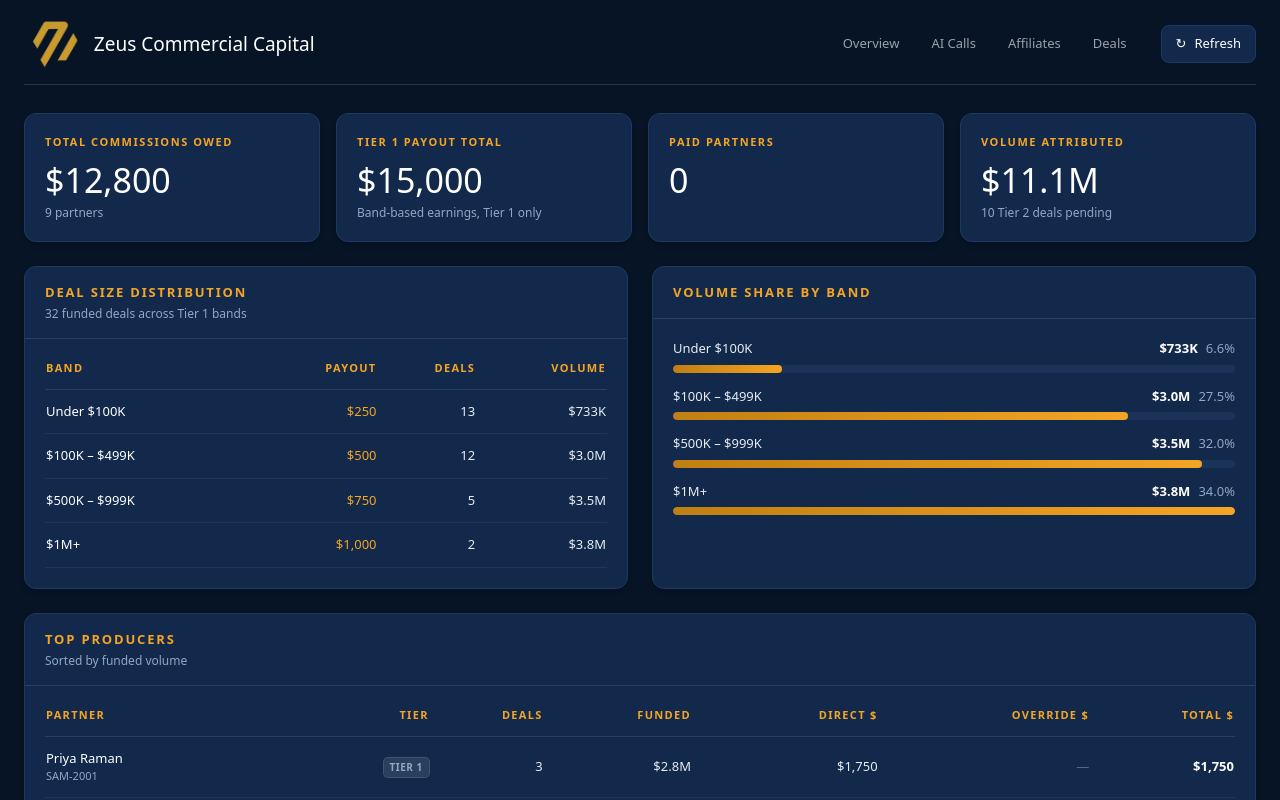
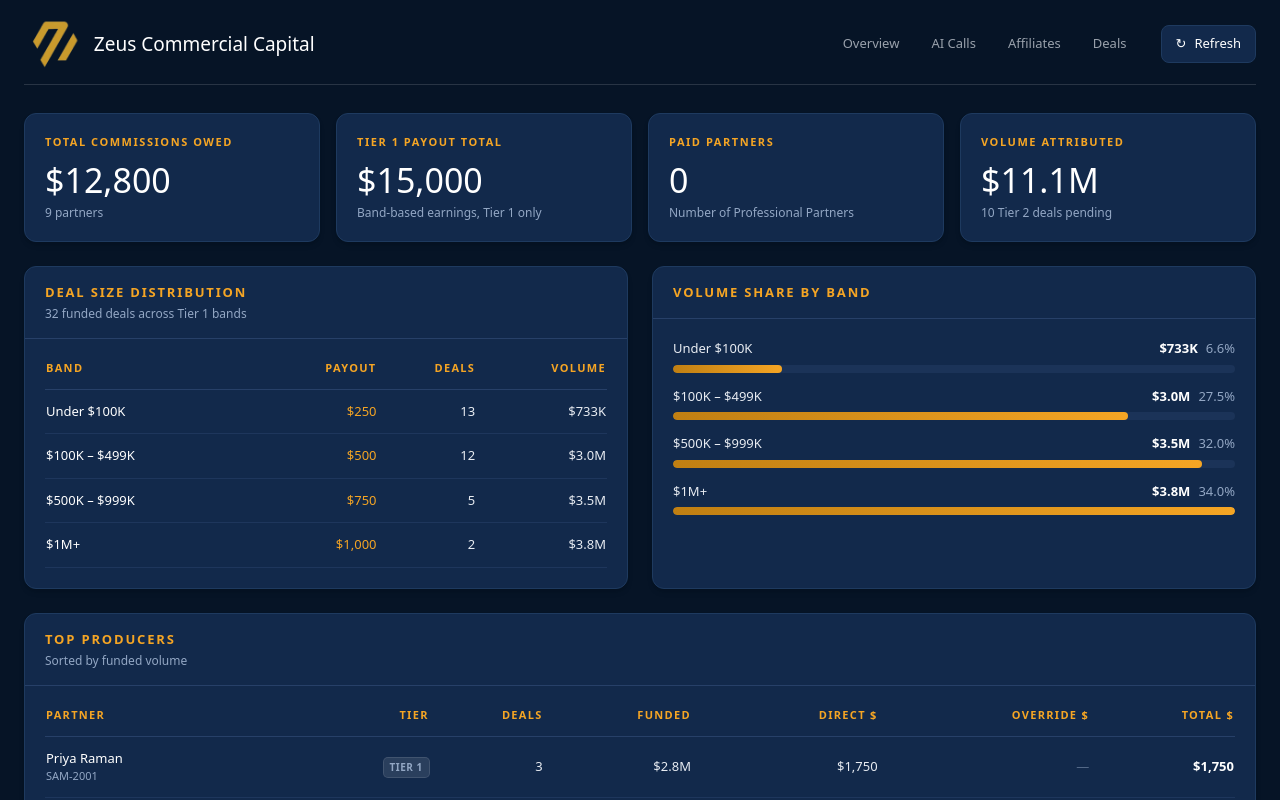
Before and after one commit to ZeusCommercial/Dashboard-, a Next.js app: page /affiliates in a window 1280 px wide. Shown: the top 800 px of the page. Built offline with nearby package versions, Linux system fonts and the light colour scheme.

Commit message:
page.tsx

```diff
--- a/src/app/affiliates/page.tsx
+++ b/src/app/affiliates/page.tsx
@@ -63,6 +63,7 @@ export default async function AffiliatesPage({
         <KpiCard
           label="Paid Partners"
           value={`${paidPartnerCount(data)}`}
+          hint="Number of Professional Partners"
         />
         <KpiCard
           label="Volume Attributed"
```
